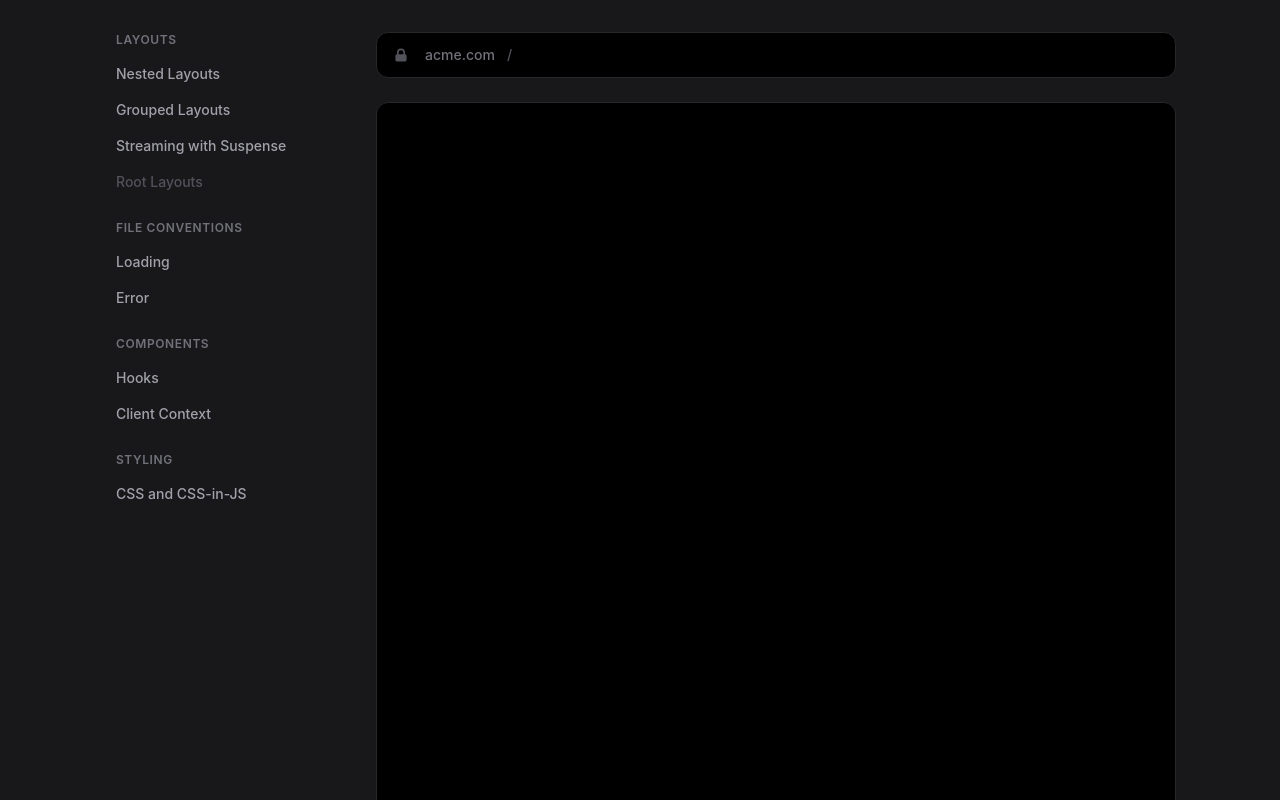
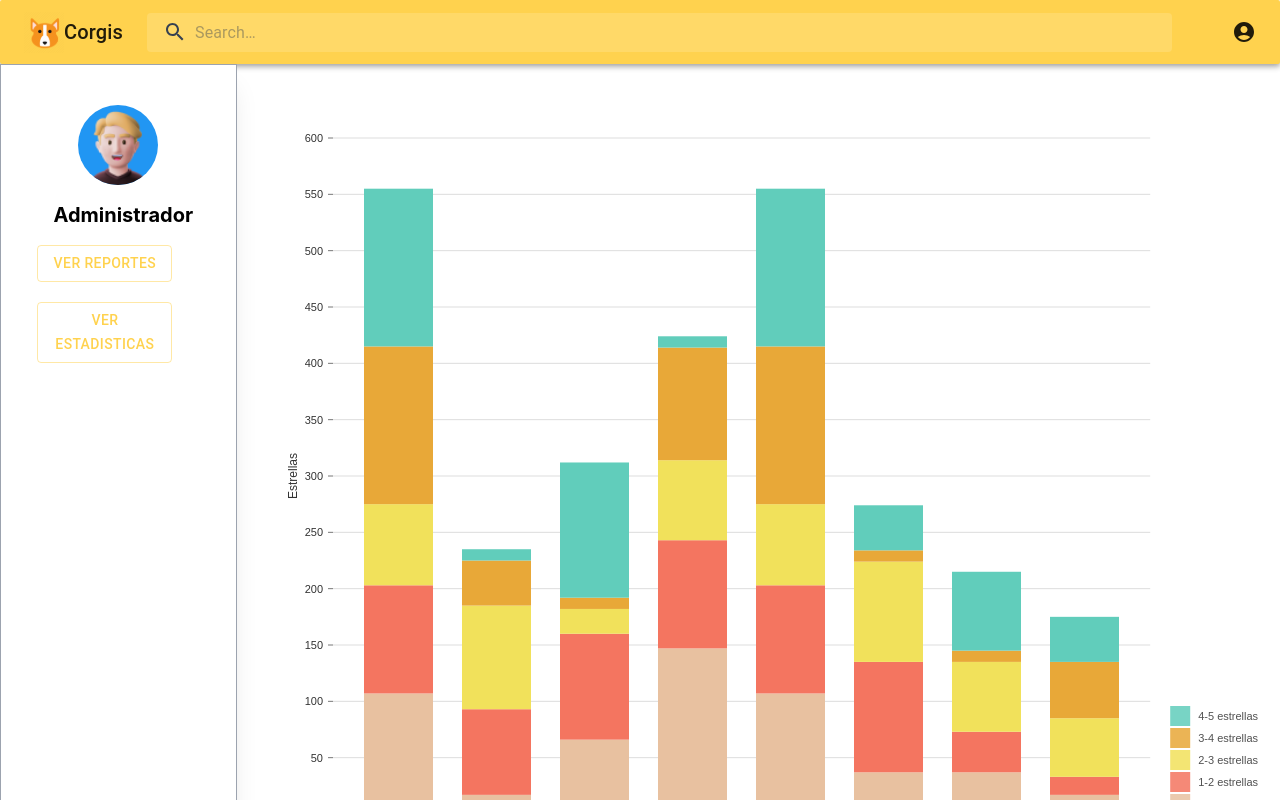
Before and after one commit to Camilo-neck/ingesoft1-project, a Next.js app: page /admiStat in a window 1280 px wide. Before the commit this address had no page. Shown: the top 800 px of the page. Built offline with nearby package versions, Linux system fonts and the light colour scheme.

Commit message:
Admi statistics

```diff
--- a/package.json
+++ b/package.json
@@ -22,6 +22,10 @@
     "@headlessui/react": "1.7.3",
     "@mui/icons-material": "5.10.9",
     "@mui/material": "5.10.11",
+    "@nivo/bar": "0.80.0",
+    "@nivo/core": "0.80.0",
+    "@nivo/line": "0.80.0",
+    "@nivo/pie": "0.80.0",
     "clsx": "1.2.1",
     "concurrently": "7.5.0",
     "cors": "2.8.5",
--- a/pages/admi.tsx
+++ b/pages/admiReport.tsx
@@ -5,6 +5,7 @@ import Avatar from '@mui/material/Avatar';
 import { blue } from '@mui/material/colors';
 import Button from '@mui/material/Button';
 import Report from "@/ui/Report"
+import Link from 'next/link';
 
 const reports = [
     {userName:'Usuario1', userPhoto: '/man.png',  date:"14/10/2022 09:32", tipeReport:'Chaza', causa:'Información falsa', comment: 'Lorem ipsum dolor sit amet, consectetur adipiscing elit, sed do eiusmod tempor incididunt ut labore et dolore magna aliqua. Ut enim ad minim veniam, quis nostrud exercitation ullamco laboris nisi ut aliquip ex ea commodo consequat. Duis aute irure dolor in reprehenderit in voluptate velit esse cillum dolore eu fugiat nulla pariatur.'},
@@ -16,7 +17,7 @@ const reports = [
     {userName:'Usuario1', userPhoto: '/man.png',  date:"14/10/2022 09:32", tipeReport:'Chaza', causa:'Información falsa', comment: 'Lorem ipsum dolor sit amet, consectetur adipiscing elit, sed do eiusmod tempor incididunt ut labore et dolore magna aliqua. Ut enim ad minim veniam, quis nostrud exercitation '},
 
 ]
-const admi = () => {
+const admiReport = () => {
     return (
         <div>
             <CNavBar/>
@@ -26,13 +27,19 @@ const admi = () => {
                         <div className='h-auto grid justify-center gap-5'>
                             <Avatar
                                 sx={{ bgcolor: blue[500] , width: 80, height: 80 }}
-                                alt='Admi'
+                                alt='admiReport'
                                 src= '/man.png'
                                 className="justify-self-center mt-10"
                             />
                             <p className="text-xl md:ml-4 font-bold leading-none">Administrador</p>
-                            <Button className='m-2' variant="outlined">Ver reportes</Button>
-                            <Button className='m-2' variant="outlined">Ver estadisticas</Button>
+
+                            <Link href={'/admiReport'}>
+                                <Button className='m-2 w-10/12' variant="outlined">Ver reportes</Button>
+                            </Link>
+                            <Link href={'/admiStat'}>
+                                <Button className='m-2 w-10/12' variant="outlined">Ver estadisticas</Button>
+                            </Link>
+
                         </div>
 
                     </div>
@@ -56,4 +63,4 @@ const admi = () => {
 
 }
 
-export default admi
+export default admiReport
--- /dev/null
+++ b/pages/admiStat.tsx
@@ -0,0 +1,49 @@
+import * as React from 'react';
+import CNavBar from "@/ui/chazamNavBar"
+import Footer from "@/ui/Footer"
+import Avatar from '@mui/material/Avatar';
+import { blue } from '@mui/material/colors';
+import Button from '@mui/material/Button';
+import BarChart from '@/ui/BarChart';
+import Link from 'next/link';
+
+const admiStat = () => {
+    return (
+        <div>
+            <CNavBar/>
+            <main className='h-screen'>
+                <div className="h-full flex flex-column gap-2 md:gap-6 grid grid-cols-5">
+                    <div className="col-span-5 md:col-span-1 h-full bg-white shadow-xl border border-gray-400 justify-center">
+                        <div className='h-auto grid justify-center gap-5'>
+                            <Avatar
+                                sx={{ bgcolor: blue[500] , width: 80, height: 80 }}
+                                alt='admiStat'
+                                src= '/man.png'
+                                className="justify-self-center mt-10"
+                            />
+                            <p className="text-xl md:ml-4 font-bold leading-none">Administrador</p>
+
+                            <Link href={'/admiReport'}>
+                                <Button className='m-2 w-10/12' variant="outlined">Ver reportes</Button>
+                            </Link>
+                            <Link href={'/admiStat'}>
+                                <Button className='m-2 w-10/12' variant="outlined">Ver estadisticas</Button>
+                            </Link>
+
+                        </div>
+
+                    </div>
+                    <div className="col-span-5 md:col-span-4 mt-6 ml-3 bg-white overflow-auto scrollbar-hide">
+                        <BarChart/>
+
+                    </div>
+
+                </div>
+            </main>
+            <Footer />
+        </div>
+    )
+
+}
+
+export default admiStat
--- /dev/null
+++ b/ui/BarChart.tsx
@@ -0,0 +1,165 @@
+
+import { ResponsiveBar } from "@nivo/bar";
+
+const data = [
+    {
+      tipo: "Mercado",
+      "0-1 estrellas": 107,
+      "1-2 estrellas": 96,
+      "2-3 estrellas": 72,
+      "3-4 estrellas": 140,
+      "4-5 estrellas": 140,
+    },
+    {
+      tipo: "Vivero",
+      "0-1 estrellas": 17,
+      "1-2 estrellas": 76,
+      "2-3 estrellas": 92,
+      "3-4 estrellas": 40,
+      "4-5 estrellas": 10,
+    },
+    {
+      tipo: "Comida",
+      "0-1 estrellas": 66,
+      "1-2 estrellas": 94,
+      "2-3 estrellas": 22,
+      "3-4 estrellas": 10,
+      "4-5 estrellas": 120,
+    },
+    {
+      tipo: "Comida rápida",
+      "0-1 estrellas": 147,
+      "1-2 estrellas": 96,
+      "2-3 estrellas": 71,
+      "3-4 estrellas": 100,
+      "4-5 estrellas": 10,
+    },
+    {
+      tipo: "Ropa",
+      "0-1 estrellas": 107,
+      "1-2 estrellas": 96,
+      "2-3 estrellas": 72,
+      "3-4 estrellas": 140,
+      "4-5 estrellas": 140,
+    },
+    {
+      tipo: "Bisuteria",
+      "0-1 estrellas": 37,
+      "1-2 estrellas": 98,
+      "2-3 estrellas": 89,
+      "3-4 estrellas": 10,
+      "4-5 estrellas": 40,
+    },
+    {
+      tipo: "Papeleria",
+      "0-1 estrellas": 37,
+      "1-2 estrellas": 36,
+      "2-3 estrellas": 62,
+      "3-4 estrellas": 10,
+      "4-5 estrellas": 70,
+    },
+    {
+      tipo: "Otros",
+      "0-1 estrellas": 17,
+      "1-2 estrellas": 16,
+      "2-3 estrellas": 52,
+      "3-4 estrellas": 50,
+      "4-5 estrellas": 40,
+    },
+  ];
+
+const BarChart = ({ isDashboard = false }) => {
+
+
+  return (
+    <ResponsiveBar
+      data={data}
+      keys={["0-1 estrellas", "1-2 estrellas", "2-3 estrellas", "3-4 estrellas", "4-5 estrellas"]}
+      indexBy="tipo"
+      margin={{ top: 50, right: 130, bottom: 50, left: 60 }}
+      padding={0.3}
+      valueScale={{ type: "linear" }}
+      indexScale={{ type: "band", round: true }}
+      colors={{ scheme: "nivo" }}
+      defs={[
+        {
+          id: "dots",
+          type: "patternDots",
+          background: "inherit",
+          color: "#38bcb2",
+          size: 4,
+          padding: 1,
+          stagger: true,
+        },
+        {
+          id: "lines",
+          type: "patternLines",
+          background: "inherit",
+          color: "#eed312",
+          rotation: -45,
+          lineWidth: 6,
+          spacing: 10,
+        },
+      ]}
+      borderColor={{
+        from: "color",
+        modifiers: [["darker", 1.6]],
+      }}
+      axisTop={null}
+      axisRight={null}
+      axisBottom={{
+        tickSize: 5,
+        tickPadding: 5,
+        tickRotation: 0,
+        legend: isDashboard ? undefined : "Categoría chaza", // changed
+        legendPosition: "middle",
+        legendOffset: 32,
+      }}
+      axisLeft={{
+        tickSize: 5,
+        tickPadding: 5,
+        tickRotation: 0,
+        legend: isDashboard ? undefined : "Estrellas", // changed
+        legendPosition: "middle",
+        legendOffset: -40,
+      }}
+      enableLabel={false}
+      labelSkipWidth={12}
+      labelSkipHeight={12}
+      labelTextColor={{
+        from: "color",
+        modifiers: [["darker", 1.6]],
+      }}
+      legends={[
+        {
+          dataFrom: "keys",
+          anchor: "bottom-right",
+          direction: "column",
+          justify: false,
+          translateX: 120,
+          translateY: 0,
+          itemsSpacing: 2,
+          itemWidth: 100,
+          itemHeight: 20,
+          itemDirection: "left-to-right",
+          itemOpacity: 0.85,
+          symbolSize: 20,
+          effects: [
+            {
+              on: "hover",
+              style: {
+                itemOpacity: 1,
+              },
+            },
+          ],
+        },
+      ]}
+      role="application"
+      barAriaLabel={function (e) {
+        return e.id + ": " + e.formattedValue + " in tipo: " + e.indexValue;
+      }}
+    />
+  );
+};
+
+export default BarChart;
--- /dev/null
+++ b/ui/PieChart.tsx
@@ -0,0 +1,112 @@
+import { ResponsivePie } from "@nivo/pie";
+
+
+const data = [
+    {
+      id: "hack",
+      label: "hack",
+      value: 239,
+      color: "hsl(104, 70%, 50%)",
+    },
+    {
+      id: "make",
+      label: "make",
+      value: 170,
+      color: "hsl(162, 70%, 50%)",
+    },
+    {
+      id: "go",
+      label: "go",
+      value: 322,
+      color: "hsl(291, 70%, 50%)",
+    },
+    {
+      id: "lisp",
+      label: "lisp",
+      value: 503,
+      color: "hsl(229, 70%, 50%)",
+    },
+    {
+      id: "scala",
+      label: "scala",
+      value: 584,
+      color: "hsl(344, 70%, 50%)",
+    },
+  ];
+
+const PieChart = () => {
+
+  return (
+    <ResponsivePie
+      data={data}
+
+      margin={{ top: 40, right: 80, bottom: 80, left: 80 }}
+      innerRadius={0.5}
+      padAngle={0.7}
+      cornerRadius={3}
+      activeOuterRadiusOffset={8}
+      borderColor={{
+        from: "color",
+        modifiers: [["darker", 0.2]],
+      }}
+      arcLinkLabelsSkipAngle={10}
+
+      arcLinkLabelsThickness={2}
+      arcLinkLabelsColor={{ from: "color" }}
+      enableArcLabels={false}
+      arcLabelsRadiusOffset={0.4}
+      arcLabelsSkipAngle={7}
+      arcLabelsTextColor={{
+        from: "color",
+        modifiers: [["darker", 2]],
+      }}
+      defs={[
+        {
+          id: "dots",
+          type: "patternDots",
+          background: "inherit",
+          color: "rgba(255, 255, 255, 0.3)",
+          size: 4,
+          padding: 1,
+          stagger: true,
+        },
+        {
+          id: "lines",
+          type: "patternLines",
+          background: "inherit",
+          color: "rgba(255, 255, 255, 0.3)",
+          rotation: -45,
+          lineWidth: 6,
+          spacing: 10,
+        },
+      ]}
+      legends={[
+        {
+          anchor: "bottom",
+          direction: "row",
+          justify: false,
+          translateX: 0,
+          translateY: 56,
+          itemsSpacing: 0,
+          itemWidth: 100,
+          itemHeight: 18,
+          itemTextColor: "#999",
+          itemDirection: "left-to-right",
+          itemOpacity: 1,
+          symbolSize: 18,
+          symbolShape: "circle",
+          effects: [
+            {
+              on: "hover",
+              style: {
+                itemTextColor: "#000",
+              },
+            },
+          ],
+        },
+      ]}
+    />
+  );
+};
+
+export default PieChart;
```
Also changed, not shown: 1 other file (tests, documents, lock files or other folders).
